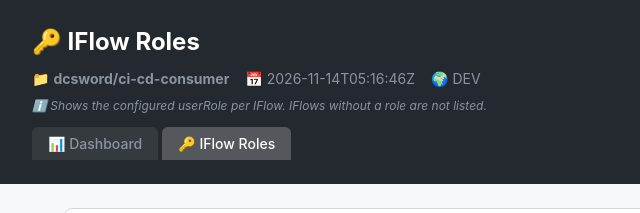
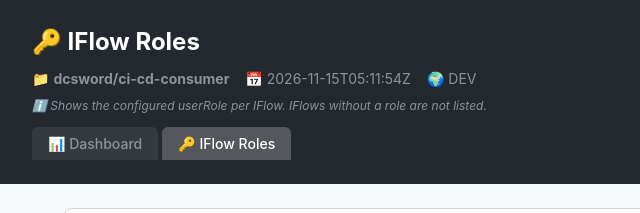
Before and after one commit to dcsword/ci-cd-consumer, a plain HTML site: page docs/roles.html in a window 1280 px wide. Shown: the top 213 px of the page, 0-640 px from the left. Drawn offline with Linux system fonts and the light colour scheme.

Commit message:
🔑 Update IFlow Roles Page [skip ci]

```diff
--- a/docs/roles.html
+++ b/docs/roles.html
@@ -83,7 +83,7 @@
 <body>
   <div class="header">
     <h1>🔑 IFlow Roles</h1>
-    <div class="meta"><span>📁 <strong>dcsword/ci-cd-consumer</strong></span><span>📅 2026-11-14T05:16:46Z</span><span>🌍 DEV</span></div>
+    <div class="meta"><span>📁 <strong>dcsword/ci-cd-consumer</strong></span><span>📅 2026-11-15T05:11:54Z</span><span>🌍 DEV</span></div>
     <div class="scope-note">ℹ️ Shows the configured userRole per IFlow. IFlows without a role are not listed.</div>
     <nav class="page-nav">
       <a class="nav-tab" href="index.html">📊 Dashboard</a>
```
